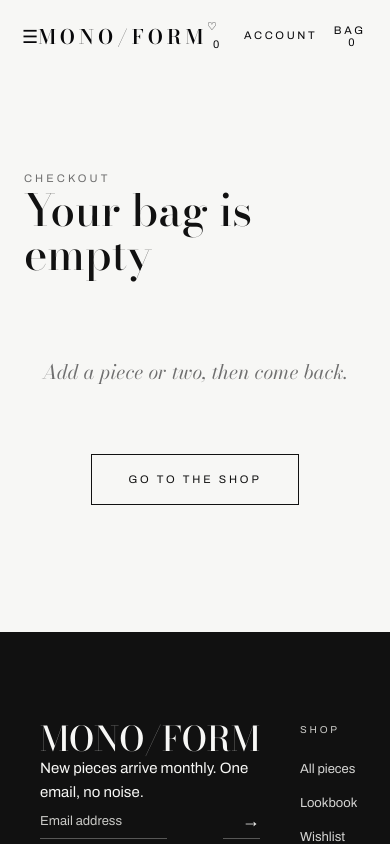
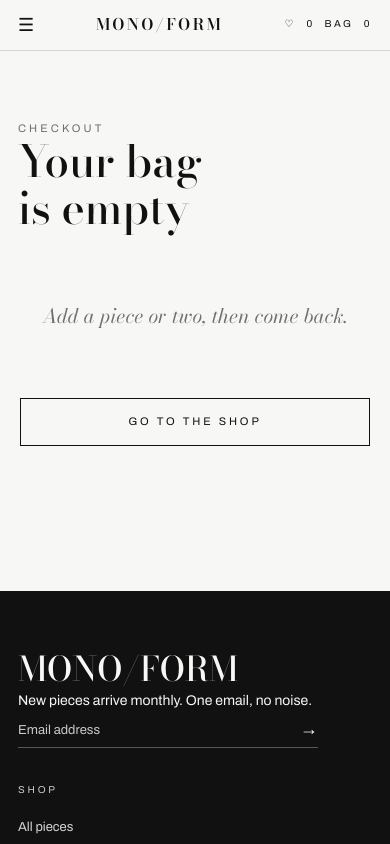
Before and after one commit to chauhanavi21/E-com-Latest-web, a React (Vite) app: page /checkout in a window 390 px wide. Shown: the top 844 px of the page. Built offline with nearby package versions, Linux system fonts and the light colour scheme.

Commit message:
I added dark mode, responsive breakpoints, and a few perf fixes

```diff
--- a/src/styles.css
+++ b/src/styles.css
@@ -264,7 +264,7 @@
 }
 .card { opacity: 0; transform: translateY(40px); }
 .card.in { opacity: 1; transform: none; transition: opacity 0.8s var(--ease), transform 0.8s var(--ease); }
-.card figure { overflow: hidden; aspect-ratio: 4 / 5; background: #EFEFED; position: relative; }
+.card figure { overflow: hidden; aspect-ratio: 4 / 5; background: var(--surface); position: relative; }
 .card img { width: 100%; height: 100%; object-fit: cover; transition: transform 0.7s var(--ease); }
 .card:hover img { transform: scale(1.06); }
 .card__quick {
@@ -295,7 +295,7 @@
 /* ---------------- Product page ---------------- */
 .pdp { display: grid; grid-template-columns: 1.1fr 1fr; gap: 70px; padding: 150px 40px 120px; align-items: start; }
 .pdp__media {
-  background: #EFEFED;
+  background: var(--surface);
   aspect-ratio: 4 / 5;
   overflow: hidden;
   position: sticky; top: 110px;
@@ -368,7 +368,7 @@
 .cart-drawer__head h2 { font-family: var(--display); font-weight: 500; font-size: 24px; }
 .cart-drawer__items { flex: 1; overflow-y: auto; padding: 20px 30px; }
 .cart-item { display: grid; grid-template-columns: 80px 1fr auto; gap: 16px; padding: 16px 0; border-bottom: 1px solid var(--hairline); align-items: center; }
-.cart-item img { width: 80px; height: 100px; object-fit: cover; background: #EFEFED; }
+.cart-item img { width: 80px; height: 100px; object-fit: cover; background: var(--surface); }
 .cart-item h4 { font-size: 12px; letter-spacing: 0.12em; text-transform: uppercase; font-weight: 500; }
 .cart-item .eyebrow { display: block; margin: 4px 0; }
 .cart-item__remove { font-size: 10px; letter-spacing: 0.2em; text-transform: uppercase; color: var(--stone); border-bottom: 1px solid var(--mist); }
@@ -507,7 +507,7 @@
 .checkout__summary { border: 1px solid var(--hairline); padding: 30px; position: sticky; top: 110px; }
 .checkout__summary h3 { font-family: var(--display); font-weight: 500; font-size: 22px; margin-bottom: 20px; }
 .summary-line { display: grid; grid-template-columns: 56px 1fr auto; gap: 14px; align-items: center; padding: 12px 0; border-bottom: 1px solid var(--hairline); }
-.summary-line img { width: 56px; height: 70px; object-fit: cover; background: #EFEFED; }
+.summary-line img { width: 56px; height: 70px; object-fit: cover; background: var(--surface); }
 .summary-line h4 { font-size: 12px; letter-spacing: 0.1em; text-transform: uppercase; font-weight: 500; }
 .summary-line__right { text-align: right; font-size: 13px; }
 .summary-line__right button { display: block; margin-top: 4px; font-size: 10px; letter-spacing: 0.18em; text-transform: uppercase; color: var(--stone); border-bottom: 1px solid var(--mist); }
@@ -535,7 +535,7 @@
 .journal__row:hover { padding-left: 14px; }
 .journal__row:last-child { border-bottom: 1px solid var(--hairline); }
 .journal__num { font-family: var(--display); font-style: italic; font-size: 22px; color: var(--stone); }
-.journal__row figure { aspect-ratio: 4 / 5; overflow: hidden; background: #EFEFED; }
+.journal__row figure { aspect-ratio: 4 / 5; overflow: hidden; background: var(--surface); }
 .journal__row img { width: 100%; height: 100%; object-fit: cover; transition: transform 0.6s var(--ease); }
 .journal__row:hover img { transform: scale(1.05); }
 .journal__row h2 { font-family: var(--display); font-weight: 500; font-size: clamp(22px, 2.6vw, 34px); margin: 8px 0; }
@@ -545,9 +545,9 @@
 
 .post { max-width: 720px; margin: 0 auto; padding: 170px 40px 120px; }
 .post__head h1 { font-family: var(--display); font-weight: 500; font-size: clamp(34px, 5vw, 62px); line-height: 1.08; margin-top: 12px; }
-.post__media { margin: 44px 0; aspect-ratio: 16 / 10; overflow: hidden; background: #EFEFED; }
+.post__media { margin: 44px 0; aspect-ratio: 16 / 10; overflow: hidden; background: var(--surface); }
 .post__media img { width: 100%; height: 100%; object-fit: cover; }
-.post__body p { color: #333; margin-bottom: 22px; font-size: 16px; line-height: 1.8; }
+.post__body p { color: var(--text-soft); margin-bottom: 22px; font-size: 16px; line-height: 1.8; }
 .post__body p:first-child::first-letter { font-family: var(--display); font-size: 52px; float: left; line-height: 0.9; padding-right: 10px; }
 .post__more { border-top: 1px solid var(--hairline); margin-top: 60px; padding-top: 30px; display: flex; flex-direction: column; gap: 16px; align-items: flex-start; }
 .post__more h3 { font-size: 11px; letter-spacing: 0.26em; text-transform: uppercase; color: var(--stone); font-weight: 400; }
@@ -615,3 +615,166 @@
   .account__grid { grid-template-columns: 1fr; }
   .journal, .faq, .post, .auth, .account, .legal, .confirmation { padding-left: 24px; padding-right: 24px; }
 }
+
+/* ============================================================
+   V3 — dark mode, performance, heading fixes, full responsive
+   (these rules intentionally override earlier ones)
+   ============================================================ */
+
+:root {
+  --surface: #EFEFED;
+  --text-soft: #3a3a3a;
+  --nav-bg: rgba(247, 247, 245, 0.86);
+  color-scheme: light;
+}
+[data-theme="dark"] {
+  --ink: #F2F2F0;          /* foreground */
+  --paper: #0E0E0E;        /* background */
+  --stone: #9A9A97;
+  --bone: #2A2A28;
+  --mist: #55554F;
+  --hairline: rgba(242, 242, 240, 0.16);
+  --surface: #1B1B1A;
+  --text-soft: #C9C9C6;
+  --nav-bg: rgba(14, 14, 14, 0.86);
+  color-scheme: dark;
+}
+html, body { background: var(--paper); }
+body, .nav, .cart-drawer, .card, .pdp, .footer { transition: background-color 0.35s ease, color 0.35s ease; }
+
+/* dark-mode specifics: inverted bands keep contrast */
+[data-theme="dark"] .rail,
+[data-theme="dark"] .marquee,
+[data-theme="dark"] .footer { background: #050505; color: #F2F2F0; }
+[data-theme="dark"] .rail__item figure { background: var(--surface); }
+[data-theme="dark"] .loader { background: #050505; color: #F2F2F0; }
+[data-theme="dark"] .hero__bg-word { -webkit-text-stroke: 1px rgba(242,242,240,0.12); }
+[data-theme="dark"] .newsletter { border-color: rgba(242,242,240,0.3); }
+[data-theme="dark"] .newsletter input { color: #F2F2F0; }
+[data-theme="dark"] img { opacity: 0.94; }
+.nav__theme { font-size: 13px; }
+
+/* ---------------- Nav: blend-mode removed (was a scroll-perf killer) */
+.nav {
+  mix-blend-mode: normal;
+  color: var(--ink);
+  background: var(--nav-bg);
+  -webkit-backdrop-filter: blur(10px);
+  backdrop-filter: blur(10px);
+  border-bottom: 1px solid var(--hairline);
+  padding: 16px 40px;
+}
+
+/* ---------------- Preloader v2 */
+.loader {
+  background: var(--ink); color: var(--paper);
+  transition: clip-path 0.75s var(--ease);
+  clip-path: inset(0 0 0 0);
+  will-change: clip-path;
+}
+[data-theme="light"] .loader, .loader { background: #111; color: #F7F7F5; }
+.loader.done { transform: none; clip-path: inset(0 0 100% 0); }
+.loader__inner { text-align: center; }
+.loader__word { font-size: clamp(26px, 5vw, 52px); line-height: 1.2; padding-bottom: 0.1em; }
+.loader__word span { display: inline-block; transition: transform 0.2s linear; animation: none; }
+.loader__bar { width: min(300px, 60vw); height: 1px; background: rgba(247,247,245,0.25); margin: 22px auto 12px; overflow: hidden; }
+.loader__bar i { display: block; height: 100%; background: currentColor; transform-origin: left; transition: transform 0.2s linear; }
+.loader__pct { font-size: 10px; letter-spacing: 0.3em; }
+
+/* ---------------- Heading clipping fixes */
+h1, h2, h3 { overflow: visible; text-wrap: balance; }
+.hero__left h1 { line-height: 1.12; padding-bottom: 0.08em; }
+.hero__left h1 em, .page-head h1 em { padding-right: 0.06em; }
+.page-head h1 { line-height: 1.08; padding-bottom: 0.08em; word-break: keep-all; }
+.about-hero h1 { line-height: 1.08; padding-bottom: 0.08em; }
+.editorial__copy h2, .rail__head h2, .grid-section__head h2 { line-height: 1.14; padding-bottom: 0.06em; }
+.post__head h1, .pdp__info h1 { line-height: 1.12; padding-bottom: 0.08em; }
+.footer__brand { line-height: 1.1; padding-bottom: 0.06em; }
+.manifesto p { padding-bottom: 0.1em; }
+.loader__word { overflow: visible; }
+
+/* ---------------- Performance */
+.stage__look img { filter: none; }               /* drop-shadow filter was expensive per-frame */
+.stage { filter: drop-shadow(0 26px 30px rgba(0,0,0,0.16)); }  /* one static shadow on the wrapper */
+.editorial, .grid-section, .manifesto, .footer, .lookbook, .journal {
+  content-visibility: auto;                       /* skip offscreen rendering */
+  contain-intrinsic-size: auto 800px;
+}
+.rail { content-visibility: visible; }            /* pinned section must stay rendered */
+.marquee__track { will-change: transform; }
+.editorial__media img, .about-strip img { will-change: transform; }
+.card figure, .rail__item figure, .lookbook__item, .pdp__media { transform: translateZ(0); }
+img { content-visibility: visible; }
+
+/* ---------------- Responsive: tablet 960 handled above; add 640 + 420 */
+@media (max-width: 1200px) {
+  .hero__bg-word { font-size: clamp(100px, 20vw, 240px); }
+  .editorial { gap: 50px; }
+}
+
+@media (max-width: 640px) {
+  body { font-size: 14px; }
+  .nav { padding: 12px 18px; }
+  .nav__brand { font-size: 16px; letter-spacing: 0.14em; }
+  .nav__actions { gap: 10px; }
+  .nav__actions a[href="/account"] { display: none; }   /* account lives in the mobile menu */
+  .nav__cart { font-size: 10px; }
+
+  .hero { padding: 104px 18px 70px; min-height: auto; gap: 30px; }
+  .hero__left h1 { font-size: clamp(34px, 11vw, 48px); }
+  .hero__left p { font-size: 14px; }
+  .hero__bg-word { font-size: 34vw; opacity: 0.6; }
+  .stage { height: 46vh; min-height: 300px; }
+  .hero__scroll-hint { display: none; }
+  .looks { flex-direction: row; gap: 20px; justify-content: center; }
+  .looks button .tick { width: 16px; }
+  .looks button.is-active .tick { width: 28px; }
+
+  .rail__head { padding: 0 18px 24px; flex-direction: column; gap: 6px; align-items: flex-start; }
+  .rail__track { padding: 0 18px; gap: 20px; }
+  .rail__item { width: 76vw; }
+
+  .editorial { padding: 64px 18px; gap: 30px; }
+  .grid-section { padding: 60px 18px 80px; }
+  .grid-section__head { flex-direction: column; align-items: flex-start; gap: 10px; margin-bottom: 30px; }
+  .product-grid { grid-template-columns: repeat(2, 1fr); gap: 26px 14px; }
+  .card__meta h3 { font-size: 11px; }
+  .card__quick { display: none; }
+
+  .page-head { padding: 120px 18px 24px; }
+  .filters { padding: 0 18px 20px; gap: 8px 18px; }
+  .filters__cats { gap: 16px; overflow-x: auto; flex-wrap: nowrap; width: 100%; padding-bottom: 6px; -webkit-overflow-scrolling: touch; }
+  .filters__cats button { flex-shrink: 0; }
+
+  .pdp { padding: 104px 18px 60px; gap: 30px; }
+  .sizes button { width: 46px; height: 46px; }
+  .manifesto { padding: 90px 18px; }
+  .checkout, .contact, .journal, .faq, .auth, .account, .legal, .confirmation { padding-left: 18px; padding-right: 18px; }
+  .checkout { padding-bottom: 80px; }
+  .checkout__summary { padding: 20px; }
+  .post { padding: 120px 18px 80px; }
+  .lookbook { padding: 10px 18px 40px; gap: 34px; }
+  .about-hero { padding: 130px 18px 50px; }
+  .about-strip { padding: 18px; gap: 16px; }
+  .about-values { padding: 60px 18px 90px; }
+  .about-values article { grid-template-columns: 1fr; gap: 8px; }
+
+  .footer { padding: 60px 18px 26px; }
+  .footer__top { grid-template-columns: 1fr; gap: 34px; padding-bottom: 44px; }
+  .footer__bottom { flex-direction: column; gap: 8px; }
+
+  .cart-drawer { width: 100vw; border-left: none; }
+  .size-table { display: block; overflow-x: auto; white-space: nowrap; }
+}
+
+@media (max-width: 420px) {
+  .product-grid { gap: 20px 10px; }
+  .hero__cta { padding: 14px 26px; width: 100%; text-align: center; }
+  .fieldset .row { grid-template-columns: 1fr; }
+  .account__actions { flex-direction: column; align-items: flex-start; gap: 16px; }
+}
+
+/* iOS text-size + tap targets */
+html { -webkit-text-size-adjust: 100%; }
+button, a { -webkit-tap-highlight-color: transparent; }
+input, select, textarea { font-size: 16px; }  /* prevents iOS zoom-on-focus */
```
